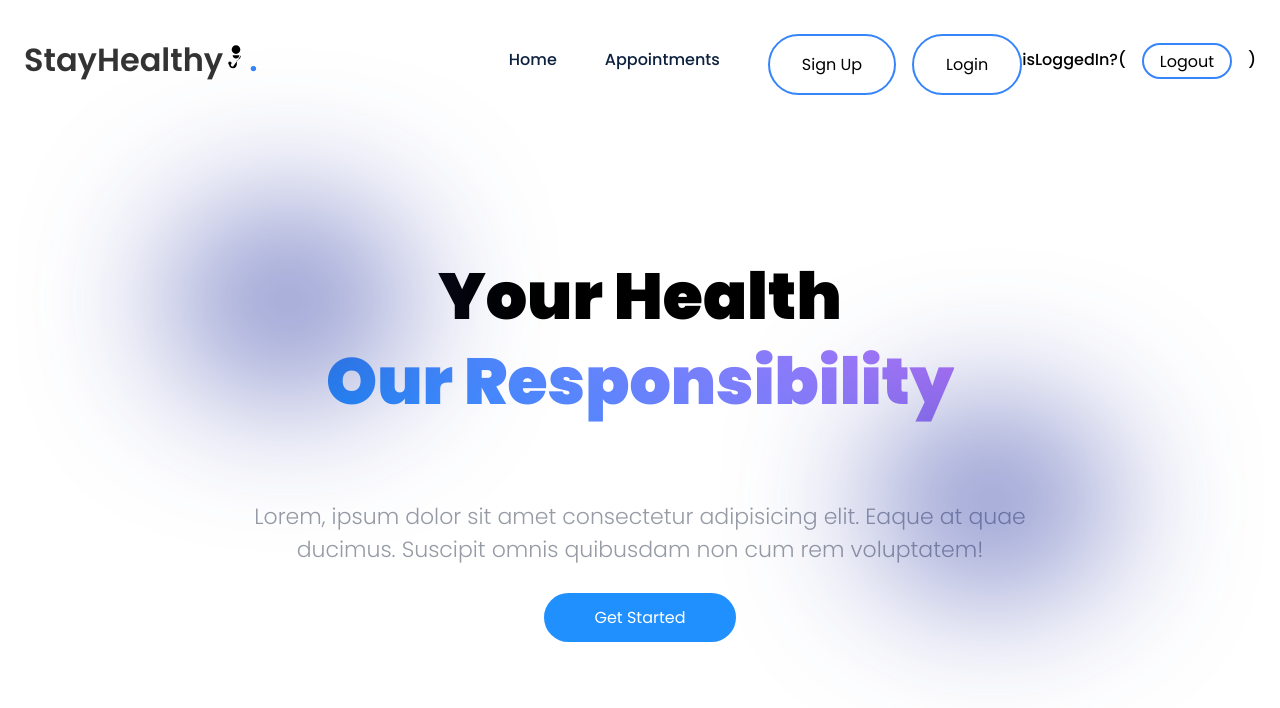
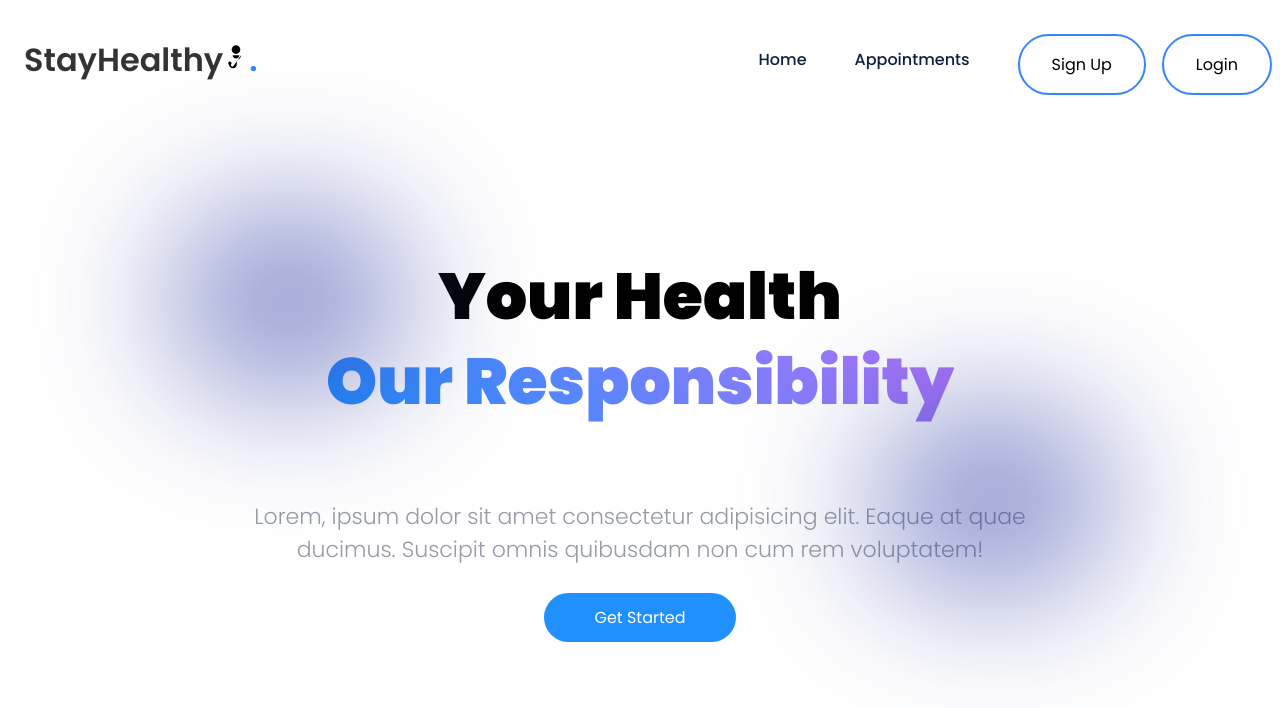
Before and after one commit to MrMotivated23/test-med-app, a React (Create React App) app: page / in a window 1280 px wide. Shown: the top 708 px of the page. Built offline with nearby package versions, Linux system fonts and the light colour scheme.

Commit message:
More improvements for ex 3

```diff
--- a/src/Components/Navbar/Navbar.js
+++ b/src/Components/Navbar/Navbar.js
@@ -85,6 +85,17 @@ return (
             <a href="#">Appointments</a>
           </li>
 
+          {isLoggedIn?(
+          <>
+            <li className="link">
+              <button className="btn2" onClick={handleLogout}>
+                Logout
+              </button>
+            </li>
+
+          </>
+           ):(
+          <>
           <li className="link">
             <a href="../Sign_Up/Sign_Up.html">
               <button className="btn1">Sign Up</button>
@@ -96,17 +107,8 @@ return (
               <button className="btn1">Login</button>
             </a>
           </li>
-
-          isLoggedIn?(
-          <>
-            <li className="link">
-              <button className="btn2" onClick={handleLogout}>
-                Logout
-              </button>
-            </li>
-
           </>
-           )
+           )}
         </ul>
     </nav>
 </div>
```
